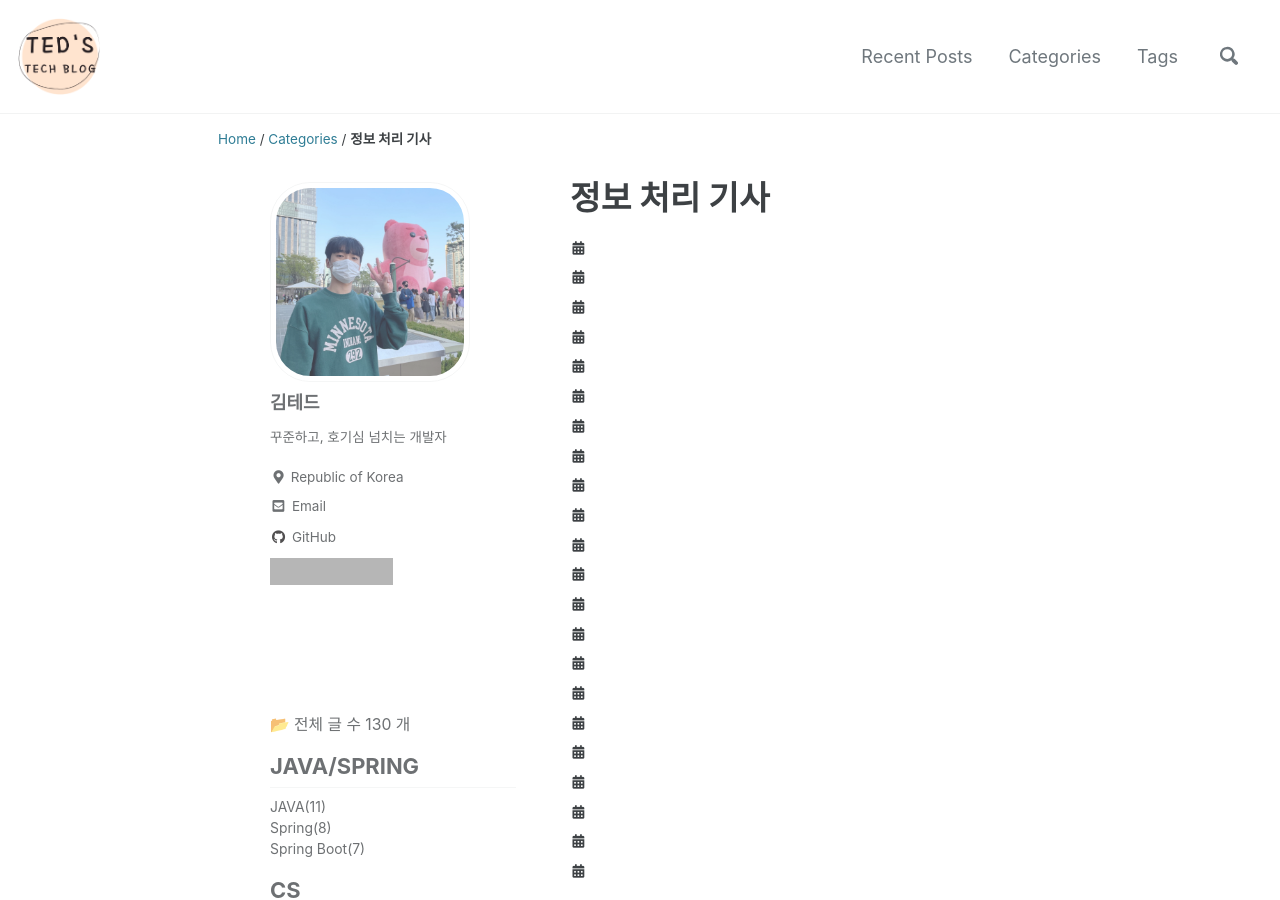
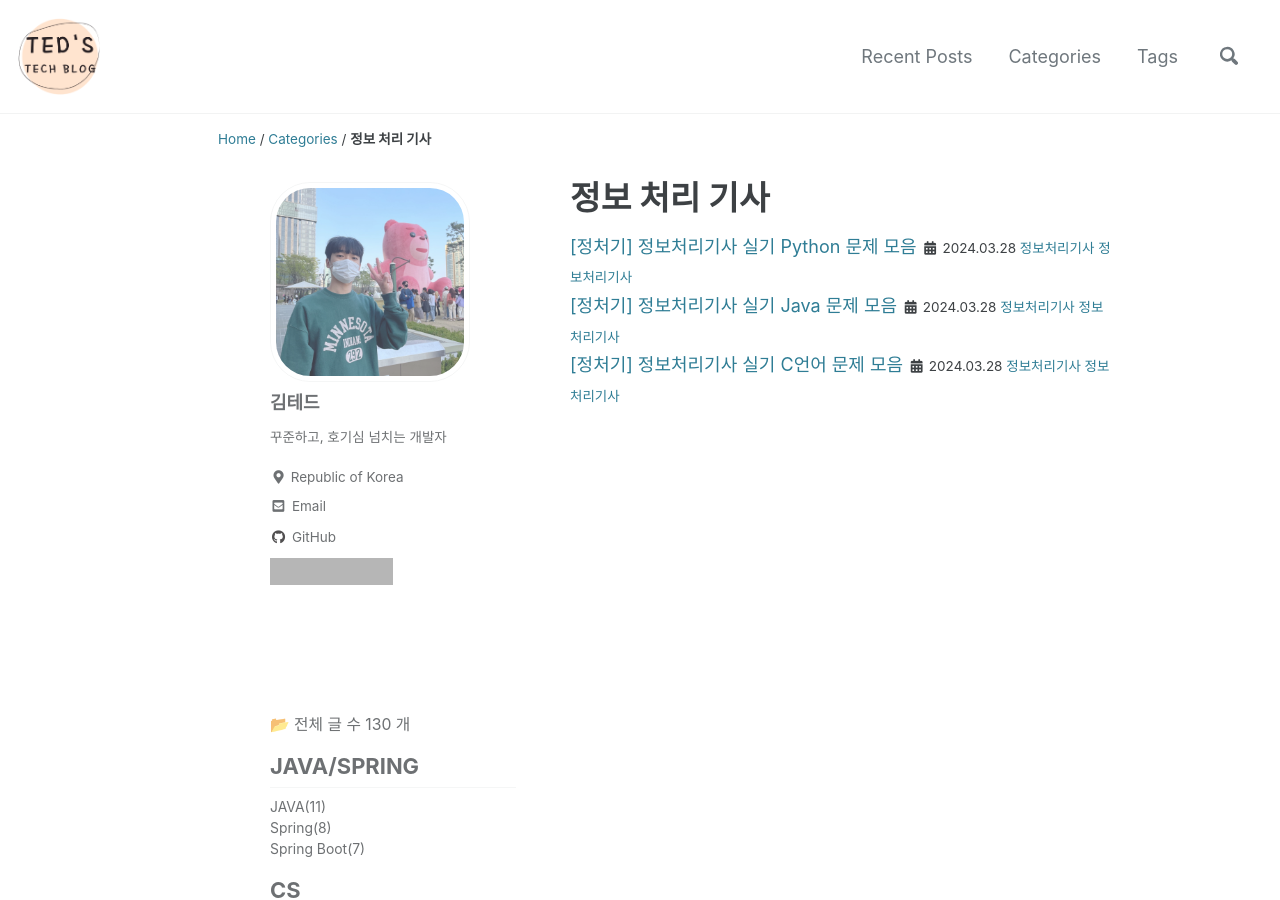
Before and after one commit to idkim97/idkim97.github.io, a Jekyll site: the page built from _pages/categories/category-gisa.md, in a window 1280 px wide and 900 px high. Built offline with Jekyll 4.4.1, drawn with Linux system fonts in a browser that asks for light colours; cached includes are drawn as plain includes; some web fonts are replaced; grey boxes are pictures that could not be loaded.

```diff
--- a/_pages/categories/category-gisa.md
+++ b/_pages/categories/category-gisa.md
@@ -6,5 +6,5 @@
 sidebar_main: true
 ---
 
-{% assign posts = site.categories.정보처리기사 %}
+{% assign posts = site.categories['정보처리기사'] %}
 {% for post in posts %} {% include archive-single2.html type=page.entries_layout %} {% endfor %}
```
Also changed, not shown: _pages/categories/category-developCommonSense.md (+1 -1 lines), _pages/categories/category-review.md (+1 -1 lines).
